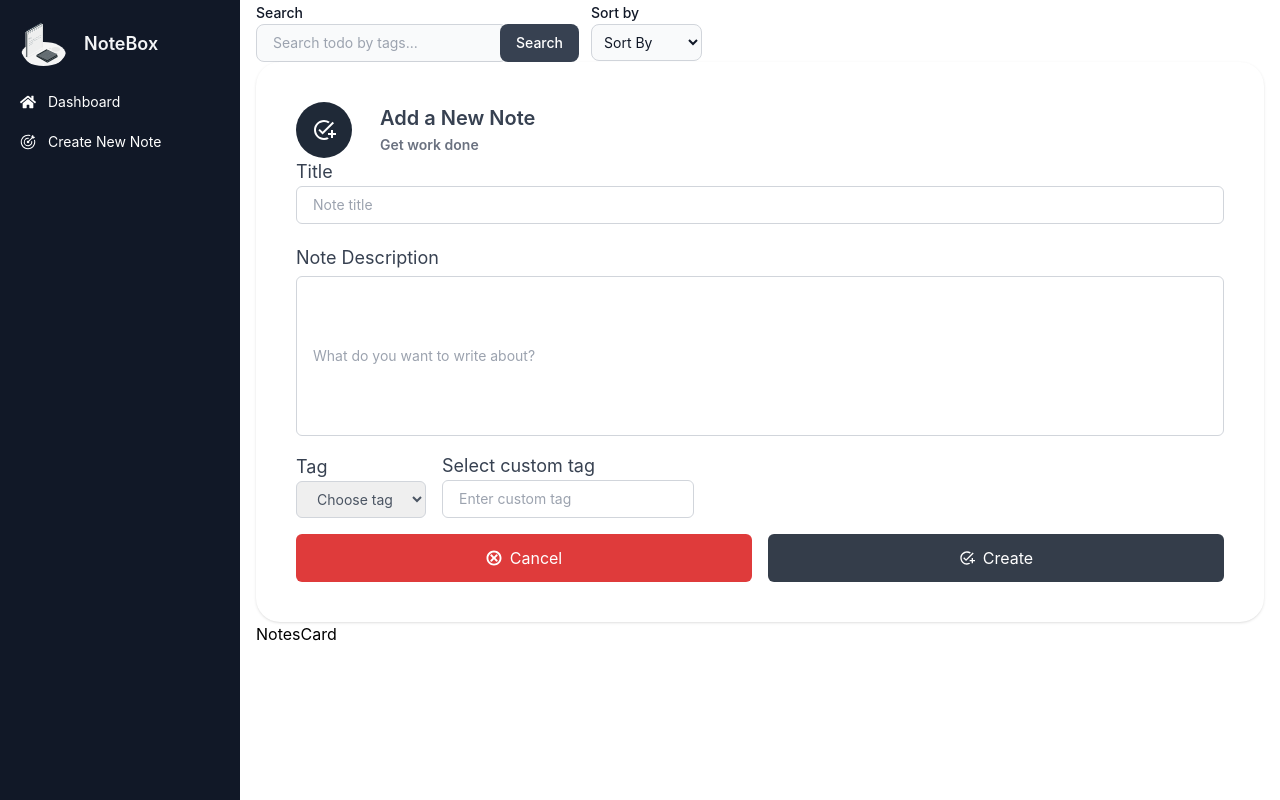
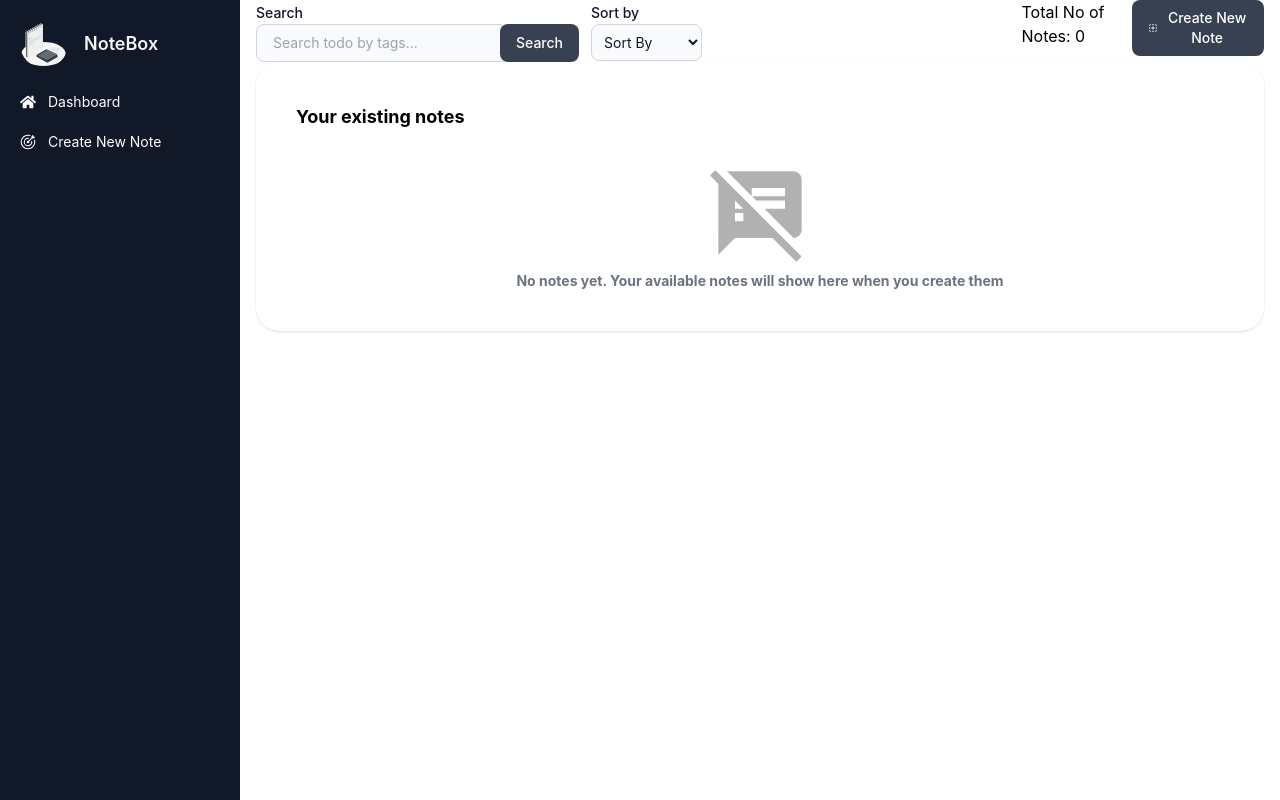
Before and after one commit to kodervine/notebox, a React (Vite) app: page / in a window 1280 px wide. Built offline with nearby package versions, Linux system fonts and the light colour scheme.

Commit message:
chore: added functionality for displaying and hiding modal for form creation

```diff
--- /dev/null
+++ b/src/components/ConfirmationModal.jsx
@@ -0,0 +1,74 @@
+import React from "react";
+
+export const ConfirmationModal = () => {
+  return (
+    <>
+      <div
+        id="popup-modal"
+        tabindex="-1"
+        className="fixed top-0 left-0 right-0 z-50 hidden p-4 overflow-x-hidden overflow-y-auto md:inset-0 h-[calc(100%-1rem)] max-h-full"
+      >
+        <div className="relative w-full max-w-md max-h-full">
+          <div className="relative bg-white rounded-lg shadow dark:bg-gray-700">
+            <button
+              type="button"
+              className="absolute top-3 right-2.5 text-gray-400 bg-transparent hover:bg-gray-200 hover:text-gray-900 rounded-lg text-sm w-8 h-8 ml-auto inline-flex justify-center items-center dark:hover:bg-gray-600 dark:hover:text-white"
+              data-modal-hide="popup-modal"
+            >
+              <svg
+                className="w-3 h-3"
+                aria-hidden="true"
+                xmlns="http://www.w3.org/2000/svg"
+                fill="none"
+                viewBox="0 0 14 14"
+              >
+                <path
+                  stroke="currentColor"
+                  stroke-linecap="round"
+                  stroke-linejoin="round"
+                  stroke-width="2"
+                  d="m1 1 6 6m0 0 6 6M7 7l6-6M7 7l-6 6"
+                />
+              </svg>
+              <span className="sr-only">Close modal</span>
+            </button>
+            <div className="p-6 text-center">
+              <svg
+                className="mx-auto mb-4 text-gray-400 w-12 h-12 dark:text-gray-200"
+                aria-hidden="true"
+                xmlns="http://www.w3.org/2000/svg"
+                fill="none"
+                viewBox="0 0 20 20"
+              >
+                <path
+                  stroke="currentColor"
+                  stroke-linecap="round"
+                  stroke-linejoin="round"
+                  stroke-width="2"
+                  d="M10 11V6m0 8h.01M19 10a9 9 0 1 1-18 0 9 9 0 0 1 18 0Z"
+                />
+              </svg>
+              <h3 className="mb-5 text-lg font-normal text-gray-500 dark:text-gray-400">
+                Are you sure you want to delete this product?
+              </h3>
+              <button
+                data-modal-hide="popup-modal"
+                type="button"
+                className="text-white bg-red-600 hover:bg-red-800 focus:ring-4 focus:outline-none focus:ring-red-300 dark:focus:ring-red-800 font-medium rounded-lg text-sm inline-flex items-center px-5 py-2.5 text-center mr-2"
+              >
+                Yes, I'm sure
+              </button>
+              <button
+                data-modal-hide="popup-modal"
+                type="button"
+                className="text-gray-500 bg-white hover:bg-gray-100 focus:ring-4 focus:outline-none focus:ring-gray-200 rounded-lg border border-gray-200 text-sm font-medium px-5 py-2.5 hover:text-gray-900 focus:z-10 dark:bg-gray-700 dark:text-gray-300 dark:border-gray-500 dark:hover:text-white dark:hover:bg-gray-600 dark:focus:ring-gray-600"
+              >
+                No, cancel
+              </button>
+            </div>
+          </div>
+        </div>
+      </div>
+    </>
+  );
+};
--- a/src/components/Header.jsx
+++ b/src/components/Header.jsx
@@ -1,6 +1,6 @@
 import { useNoteContext } from "src/contexts";
-
 export const Header = () => {
+  const { handleOpenFormModal } = useNoteContext();
   return (
     <form className="flex gap-3 w-full">
       <section>
--- a/src/components/NotesCard.jsx
+++ b/src/components/NotesCard.jsx
@@ -22,6 +22,9 @@ export const NotesCard = () => {
           <div className="bg-red-600 rounded-full flex p-2 items-center justify-center">
             <AiOutlineDelete size={16} color="white" />
           </div>
+          <span class="bg-gray-100 text-gray-800 text-sm font-medium mr-2 px-2.5 py-0.5 rounded ">
+            {tag}
+          </span>
         </div>
       </section>
     );
--- a/src/components/NotesContainer.jsx
+++ b/src/components/NotesContainer.jsx
@@ -1,12 +1,25 @@
 import { NotesCard } from "src/components";
+import { useNoteContext } from "src/contexts";
+import { MdSpeakerNotesOff } from "react-icons/md";
 
 export const NotesContainer = () => {
+  const { appNotes } = useNoteContext();
   return (
-    <>
-      <h2> NotesCard</h2>
-      <main className="grid grid-cols-3 gap-4 w-full">
-        <NotesCard />
-      </main>
-    </>
+    <main className="relative px-4 py-10 bg-white mx-8 md:mx-0 shadow rounded-3xl sm:p-10">
+      <h2 className="leading-relaxed text-lg font-bold">Your existing notes</h2>
+      {appNotes.length === 0 ? (
+        <div className="flex flex-col items-center justify-center mt-8">
+          <MdSpeakerNotesOff size={100} opacity={0.3} />
+          <p className="mt-2 text-sm text-gray-500 font-bold">
+            No notes yet. Your available notes will show here when you create
+            them
+          </p>
+        </div>
+      ) : (
+        <section className="grid lg:grid-cols-3 gap-4 w-full">
+          <NotesCard />
+        </section>
+      )}
+    </main>
   );
 };
--- a/src/components/NotesForm.jsx
+++ b/src/components/NotesForm.jsx
@@ -11,9 +11,8 @@ export const NotesForm = () => {
     tag: "",
   });
 
-  const { handleAddNote, appNotes } = useNoteContext();
-  console.log(appNotes);
-
+  const { handleAddNote, appNotes, openNotesFormModal, handleCloseFormModal } =
+    useNoteContext();
   const handleInputChange = (event) => {
     const { name, value } = event.target;
     setFormData({ ...formData, [name]: value });
@@ -21,7 +20,6 @@ export const NotesForm = () => {
 
   const handleSubmitForm = (event) => {
     event.preventDefault();
-    console.log(formData);
     handleAddNote(formData);
   };
 
@@ -53,6 +51,7 @@ export const NotesForm = () => {
             name="title"
             value={formData.title}
             onChange={handleInputChange}
+            required
           />
         </div>
         <div className="flex flex-col">
@@ -64,12 +63,13 @@ export const NotesForm = () => {
             name="description"
             value={formData.description}
             onChange={handleInputChange}
+            required
           />
         </div>
-        <section className="flex items-center space-x-4">
+        <section className="flex items-center justify-between w-full">
           <div className="flex flex-col">
             <label htmlFor="tag">Tag</label>
-            <div className="flex focus-within:text-gray-600 text-gray-400 items-center">
+            <div className=" focus-within:text-gray-600 text-gray-400 ">
               <select
                 name="tag"
                 value={formData.tag}
@@ -87,7 +87,7 @@ export const NotesForm = () => {
           </div>
           <div className="flex flex-col">
             <label htmlFor="tag">Select custom tag</label>
-            <div className="relative focus-within:text-gray-600 text-gray-400">
+            <div className=" focus-within:text-gray-600 text-gray-400">
               <input
                 type="text"
                 name="tag"
@@ -95,13 +95,18 @@ export const NotesForm = () => {
                 className="px-4 py-2 border focus:ring-gray-500 focus:border-gray-900 w-full sm:text-sm border-gray-300 rounded-md focus:outline-none text-gray-600"
                 value={formData.tag}
                 onChange={handleInputChange}
+                required
               />
             </div>
           </div>
         </section>
       </div>
       <div className="pt-4 flex items-center space-x-4">
-        <button className="flex gap-2 justify-center items-center w-full px-4 py-3 rounded-md opacity-90 hover:opacity-100 focus:outline-none bg-red-600 text-white">
+        <button
+          className="flex gap-2 justify-center items-center w-full px-4 py-3 rounded-md opacity-90 hover:opacity-100 focus:outline-none bg-red-600 text-white"
+          type="button"
+          onClick={handleCloseFormModal}
+        >
           <GiCancel />
           <span>Cancel</span>
         </button>
--- a/src/components/TopCard.jsx
+++ b/src/components/TopCard.jsx
@@ -1,6 +1,23 @@
 import { useNoteContext } from "src/contexts";
+import { TbNewSection } from "react-icons/tb";
+export const TopCard = () => {
+  const { appNotes, handleOpenFormModal } = useNoteContext();
 
-export const TopCard = () => {
-  const { appNotes } = useNoteContext();
-  return <div>{appNotes?.length}</div>;
+  return (
+    <div>
+      <section className="flex">
+        <div>
+          Total No of Notes: <span>{appNotes?.length}</span>
+        </div>
+        <button
+          type="button"
+          className="text-white  bg-gray-700 hover:bg-gray-800 focus:ring-4 focus:outline-none focus:ring-gray-300 font-medium rounded-lg text-sm px-4 py-2 flex gap-2 items-center"
+          onClick={handleOpenFormModal}
+        >
+          <TbNewSection className="text-white" />
+          <span>Create New Note</span>
+        </button>
+      </section>
+    </div>
+  );
 };
--- a/src/components/index.js
+++ b/src/components/index.js
@@ -5,3 +5,5 @@ export * from "./NotesCard";
 export * from "./NotesContainer";
 export * from "./NotesCard";
 export * from "./Navbar";
+export * from "./TopCard";
+export * from "./ConfirmationModal";
--- a/src/contexts/NoteContext.jsx
+++ b/src/contexts/NoteContext.jsx
@@ -9,6 +9,13 @@ export const useNoteContext = () => {
 export const AppNoteProvider = ({ children }) => {
   const [appNotes, setAppNotes] = useState([]);
   const [IsEditingNote, setIsEditingNote] = useState(false);
+  const [openNotesFormModal, setOpenNotesFormModal] = useState(false);
+  const handleCloseFormModal = () => {
+    setOpenNotesFormModal(false);
+  };
+  const handleOpenFormModal = () => {
+    setOpenNotesFormModal(true);
+  };
 
   const getNotesFromLocalStorage = () => {
     const notesData = localStorage.getItem("appNotes");
@@ -53,6 +60,9 @@ export const AppNoteProvider = ({ children }) => {
         handleAddNote,
         handleDeleteNote,
         handleEditNote,
+        openNotesFormModal,
+        handleCloseFormModal,
+        handleOpenFormModal,
       }}
     >
       {children}
--- a/src/pages/Dashboard.jsx
+++ b/src/pages/Dashboard.jsx
@@ -1,13 +1,33 @@
-import { Header, NotesContainer, NotesForm } from "src/components";
+import {
+  ConfirmationModal,
+  Header,
+  NotesContainer,
+  NotesForm,
+  TopCard,
+} from "src/components";
+import { useNoteContext } from "src/contexts";
 
 export const Dashboard = () => {
+  const { openNotesFormModal, handleCloseFormModal } = useNoteContext();
   return (
-    <main className="flex flex-col px-4 w-full">
-      <Header />
-      <NotesForm />
+    <main className="flex flex-col px-4 w-full relative">
+      <div className="flex flex-col lg:flex-row">
+        <Header />
+        <TopCard />
+      </div>
+      <ConfirmationModal />
+      {openNotesFormModal && (
+        <>
+          <div
+            className="backdrop-filter backdrop-blur-lg bg-black opacity-70 z-20  fixed top-0 left-0 w-full h-full"
+            onClick={handleCloseFormModal}
+          ></div>
+          <section className="absolute z-50 w-full lg:w-[80%]">
+            <NotesForm />
+          </section>
+        </>
+      )}
       <NotesContainer />
     </main>
   );
 };
-
-export default Dashboard;
```
